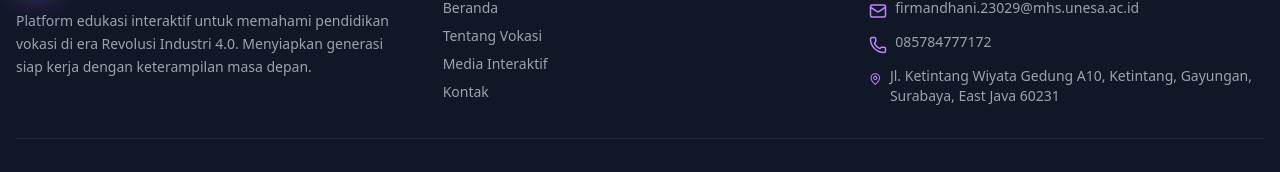
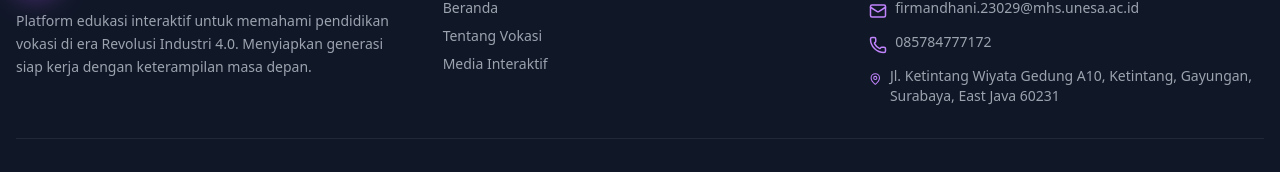
Before and after one commit to Mojoxz/Pendidikan-Vokasi, a React (Vite) app: page /adventure in a window 1280 px wide. Shown: the part 1203-1375 px from the top of the page. Built offline with nearby package versions, Linux system fonts and the light colour scheme; the HTML template or start-up script is replaced by a standard one.

Commit message:
perubahan footer (fix)

```diff
--- a/src/components/Footer.jsx
+++ b/src/components/Footer.jsx
@@ -1,4 +1,5 @@
 import React from 'react';
+import { BrowserRouter as Router, Routes, Route } from 'react-router-dom';
 import { Mail, Phone, MapPin } from 'lucide-react';
 
 const Footer = () => {
@@ -39,7 +40,7 @@ const Footer = () => {
               <li><a href="/" className="hover:text-purple-400 transition-colors">Beranda</a></li>
               <li><a href="/about" className="hover:text-purple-400 transition-colors">Tentang Vokasi</a></li>
               <li><a href="/interactive" className="hover:text-purple-400 transition-colors">Media Interaktif</a></li>
-              <li><a href="/contact" className="hover:text-purple-400 transition-colors">Kontak</a></li>
+
             </ul>
           </div>
 
```
